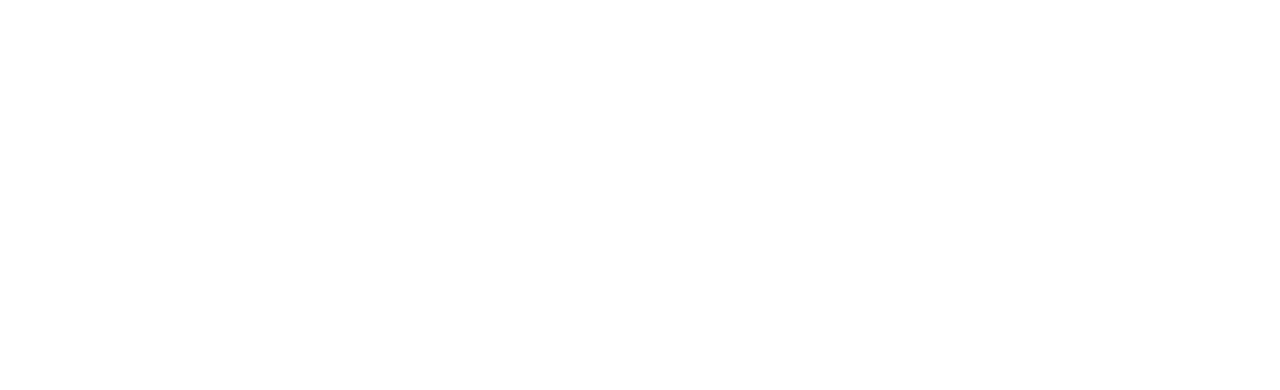
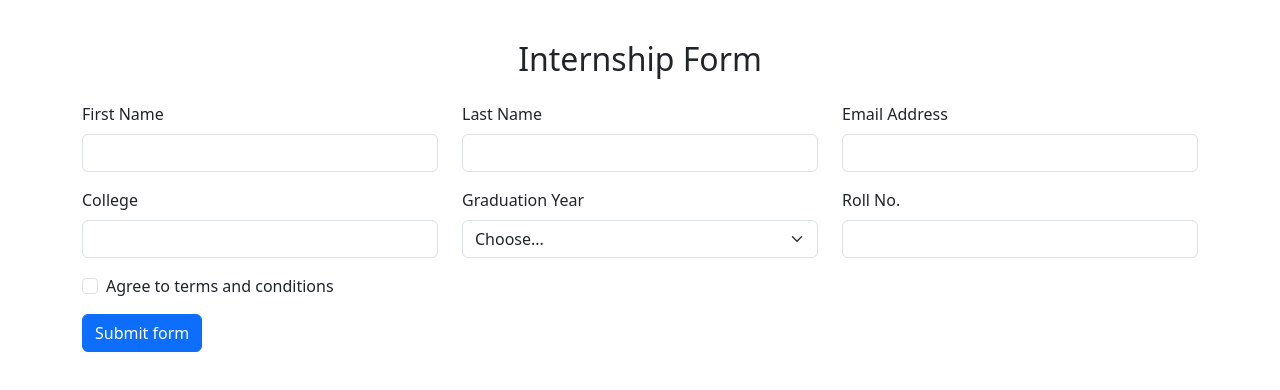
Before and after one commit to acciojob/bootstrap-form-easy-aadya909, a website: page main.html in a window 1280 px wide. Drawn offline with nearby package versions, Linux system fonts and the light colour scheme.

Commit message:
created a submission

```diff
--- a/main.html
+++ b/main.html
@@ -4,13 +4,65 @@
 
 <head>
 	<link rel="stylesheet" href="styles.css">
+	 <link href="https://cdn.jsdelivr.net/npm/bootstrap@5.3.0/dist/css/bootstrap.min.css" rel="stylesheet">
 </head>
 
 <body>
-	<!-- the entire body must be written by student -->
-    <script type="text/javascript" src="./script.js">
-</script>
+	<div class="container">
+    <form class="needs-validation" novalidate>
+      <h2 class="text-center mb-4">Internship Form</h2>
 
+      <div class="row mb-3">
+        <div class="col-md-4">
+          <label for="firstName" class="form-label">First Name</label>
+          <input type="text" class="form-control" id="firstName" required>
+          <div class="invalid-feedback">First name required!</div>
+        </div>
+        <div class="col-md-4">
+          <label for="lastName" class="form-label">Last Name</label>
+          <input type="text" class="form-control" id="lastName" required>
+          <div class="invalid-feedback">Last name required!</div>
+        </div>
+        <div class="col-md-4">
+          <label for="email" class="form-label">Email Address</label>
+          <input type="email" class="form-control" id="email" required>
+          <div class="invalid-feedback">Email required!</div>
+        </div>
+      </div>
+
+      <div class="row mb-3">
+        <div class="col-md-4">
+          <label for="college" class="form-label">College</label>
+          <input type="text" class="form-control" id="college" required>
+          <div class="invalid-feedback">Please provide a valid college.</div>
+        </div>
+        <div class="col-md-4">
+          <label for="gradYear" class="form-label">Graduation Year</label>
+          <select class="form-select" id="gradYear" required>
+            <option value="">Choose...</option>
+            <option>2024</option>
+            <option>2025</option>
+            <option>2026</option>
+          </select>
+          <div class="invalid-feedback">Please select a valid Graduation Year.</div>
+        </div>
+        <div class="col-md-4">
+          <label for="rollNo" class="form-label">Roll No.</label>
+          <input type="text" class="form-control" id="rollNo" required>
+          <div class="invalid-feedback">Please provide a valid Roll no.</div>
+        </div>
+      </div>
+
+      <div class="form-check mb-3">
+        <input type="checkbox" class="form-check-input" id="terms" required>
+        <label class="form-check-label" for="terms">Agree to terms and conditions</label>
+        <div class="invalid-feedback">You must agree before submitting.</div>
+      </div>
+
+      <button class="btn btn-primary" type="submit">Submit form</button>
+    </form>
+  </div>
+<script src="https://cdn.jsdelivr.net/npm/bootstrap@5.3.0/dist/js/bootstrap.bundle.min.js"></script>
 </body>
 
 </html>
--- a/script.js
+++ b/script.js
@@ -1 +1,13 @@
-//your code here
+(() => {
+      'use strict'
+      const forms = document.querySelectorAll('.needs-validation')
+      Array.from(forms).forEach(form => {
+        form.addEventListener('submit', event => {
+          if (!form.checkValidity()) {
+            event.preventDefault()
+            event.stopPropagation()
+          }
+          form.classList.add('was-validated')
+        }, false)
+      })
+    })()
--- a/styles.css
+++ b/styles.css
@@ -1,2 +1,3 @@
-
-/* Your CSS Code here. */
+ body {
+      padding: 40px;
+    }
```
